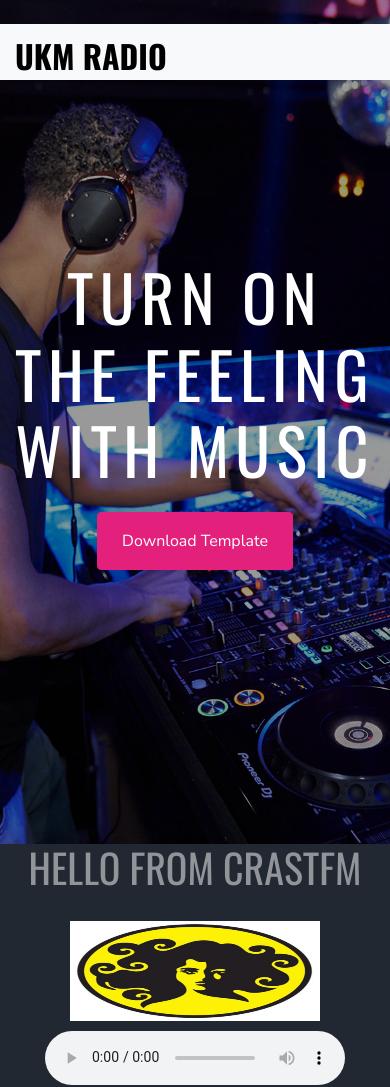
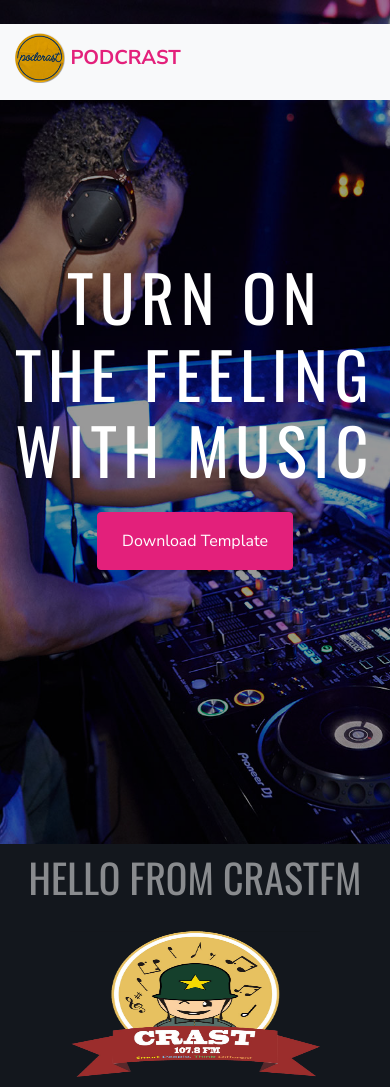
Before and after one commit to adrianfathurs/podcastIlkom, a CodeIgniter app: page /podcastilkom/ in a window 390 px wide; the page is wider, and only the part inside the window is pictured. Shown: the top 1087 px of that part. Run offline with CodeIgniter, Linux system fonts and the light colour scheme; style sheets or scripts are compiled from the project's sources; some libraries are stand-ins or nearby versions.

Commit message:
third commit

```diff
--- a/application/controllers/HomePage.php
+++ b/application/controllers/HomePage.php
@@ -5,7 +5,7 @@ class HomePage extends CI_Controller {
 
 	public function index()
 	{
-		$data['css']="template/template_homepage_css";
+		$data['css']="home/vhomepage_css";
 		$this->load->view('template/header');
 		$this->load->view('home/homePage',$data);
 		$this->load->view('template/footer');
--- a/application/views/home/homePage.php
+++ b/application/views/home/homePage.php
@@ -15,32 +15,46 @@ if (isset($css)) {
   </div>
 </div>
 
-<div class="container-fluid ">
+<div class="container-fluid container-margin bg-dark">
   <div class="row">
     <div class="col-md-2">
       <!-- KOSONG -->
     </div>
-    <div class="col-md-5">
+    <div class="col-md-6">
       <div class="row">
         <h1 class="animated infinite bounce animated.slow tengah">HELLO FROM CRASTFM</h1>
       </div>
       <div class="row ">
-       <img class="tengah"src="assets/images/prambors.jpg" width="250" height="100" class="d-inline-block align-top" alt="" loading="lazy">
+       <img class="tengah"src="assets/images/lambang_crast.png" width="250" height="150" class="d-inline-block align-top" alt="" loading="lazy">
      </div>
      <div class="row ">
-      <audio class=" tengah padding-top-row" src="http://streaming.rri.co.id:9025/web-rrijakartapro1.mp3" preload="auto" controls>PLAY</audio>
+      <audio class=" tengah padding-top-row radius" src="http://streaming.rri.co.id:9025/web-rrijakartapro1.mp3" preload="auto" controls>PLAY</audio>
     </div>
   </div>
-  <div class="col-md-5">
-        <iframe class ="youtube-place" width="300" height="150" src="https://www.youtube.com/embed/videoseries?list=PLY1KVBn1ubF53_D9EWM2syCRkFjGSDXiw" frameborder="0" allow="autoplay; encrypted-media" allowfullscreen></iframe>
-        <iframe class ="youtube-place clear-float" width="300" height="150" src="https://www.youtube.com/embed/videoseries?list=PLY1KVBn1ubF53_D9EWM2syCRkFjGSDXiw" frameborder="0" allow="autoplay; encrypted-media" allowfullscreen></iframe>
+  <div class="col-md-4 ">
+    <div class="row">
+      <div class="card" style="width: 25rem;">
+        <h3 class="card-text px-1 text-black ">Youtube &nbsp;<a href="https://www.youtube.com/embed/videoseries?list=PLY1KVBn1ubF53_D9EWM2syCRkFjGSDXiw"><img class="animated infinite jello " src="assets/images/youtube.png" width="20px" height="20"></h3></a>
+        <iframe class ="youtube-place" width="398" height="200" src="https://www.youtube.com/embed/videoseries?list=PLY1KVBn1ubF53_D9EWM2syCRkFjGSDXiw" frameborder="0" allow="autoplay; encrypted-media" alt="PlaylistYoutube" allowfullscreen></iframe>
+
+      </div>
+    </div>
+    <div class="row mt-2">
+      <div class="card" style="width: 25rem;">
+        <iframe class ="youtube-place" width="398" height="200" src="https://www.youtube.com/embed/videoseries?list=PLY1KVBn1ubF53_D9EWM2syCRkFjGSDXiw" frameborder="0" allow="autoplay; encrypted-media" alt="PlaylistYoutube" allowfullscreen></iframe>
+        <div class="card-body">
+          <p class="card-text text-black">Some quick example text to build on the card title and make up the bulk of the card's content.</p>
+        </div>
+      </div>
+    </div>
+
   </div>
 </div>
 
 <!-- Link buat menampilkan playlist spotify -->
 <!-- <iframe class= ""src="https://open.spotify.com/embed/playlist/1Vs0AmVOfmGza5oYf3Ox1B" width="800" height="800" frameborder="0" allowtransparency="true" allow="encrypted-media"></iframe> -->
 
-
+<!-- <iframe class ="youtube-place clear-float" width="300" height="150" src="https://www.youtube.com/embed/videoseries?list=PLY1KVBn1ubF53_D9EWM2syCRkFjGSDXiw" frameborder="0" allow="autoplay; encrypted-media" allowfullscreen></iframe> -->
 
 </div>
 
@@ -48,7 +62,7 @@ if (isset($css)) {
   <div class="container">
     <div class="row">
       <div class="site-section-heading text-center mb-5 w-border col-md-6 mx-auto">
-        <h2 class="mb-5">Upcoming Shows</h2>
+        <h2 class="mb-5">Schedule Shows</h2>
         <p>Lorem ipsum dolor sit amet, consectetur adipisicing elit. Eveniet, fugit nam obcaecati fuga itaque deserunt
         officia, error reiciendis ab quod?</p>
       </div>
--- /dev/null
+++ b/application/views/home/vhomepage_css.php
@@ -0,0 +1,2 @@
+<link href="<?php echo base_url(); ?>assets/css/homePage.css" rel="stylesheet">
+<link href="<?php echo base_url(); ?>assets/css/animate.css" rel="stylesheet">
--- a/application/views/template/header.php
+++ b/application/views/template/header.php
@@ -1,7 +1,8 @@
 <!DOCTYPE html>
 <html lang="en">
 <head>
-  <title>Deejee &mdash; Colorlib Website Template</title>
+  <link rel="shortcut icon" href="assets/images/lambang_crast.png" width="20px">
+  <title>Crast FM</title>
   <meta charset="utf-8">
   <meta name="viewport" content="width=device-width, initial-scale=1, shrink-to-fit=no">
 
@@ -27,11 +28,15 @@
       <div class="container py-1">
         <div class="row align-items-center">
           <div class="col-8 col-md-8 col-lg-4">
-            <h1 class="mb-0"><a href="index.html" class="text-black h2 mb-0"><strong>UKM RADIO</strong></a></h1>
+           <a class="navbar-brand" href="#">
+
+            <img src="assets/images/logo_podcrast-2.png" width="50" height="50" alt="" loading="lazy" alt="PODCRAST" class="logo-brand-display"><strong><p class="text-style-brand pt-2">&nbsp;PODCRAST</p></strong></img>
+
+
+          </a>
         </div>
         <div class="col-4 col-md-4 col-lg-8">
           <nav class="site-navigation text-right text-md-right" role="navigation">
-
             <div class="d-inline-block d-lg-none ml-md-0 mr-auto py-3"><a href="#" class="site-menu-toggle js-menu-toggle text-white"><span class="icon-menu h3"></span></a></div>
 
             <ul class="site-menu js-clone-nav d-none d-lg-block">
--- a/assets/css/homePage.css
+++ b/assets/css/homePage.css
@@ -1,20 +1,49 @@
+@media (max-width: 991px){
+	.youtube-place{
+
+		float:none;
+		position: center;
+
+	}
+}
 .youtube-place{
-	margin-top: 5px;
+
 	float:right;
+
 }
 .clear-float{
 	clear: right;
 }
+.background-youtube{
+	width: 410;
+	height: 210;
+	background-color: #fff;
+}
 .margin-container{
 	padding-top: 160px;
+}
+.container-margin{
+	padding-bottom: 10px;
+	padding-top: 10px;
 }
 .padding-top-row{
 	margin-top: 10px;
 }
-.tengah
-{
+.tengah{
 	margin-top: 10px;
 	display: block;
 	margin-left: auto;
 	margin-right: auto;
 }
+.radius{
+	border-radius: 10px;
+	background-color:
+}
+.logo-brand-display{
+	display: inline;
+	float: left;
+}
+.text-style-brand{
+
+
+}
--- a/wokw.txt
+++ b/wokw.txt
@@ -1 +1 @@
-cdscsdc
+vvfcdscsdc
```
Also changed, not shown: assets/images/20171014000903.jpg (added), assets/images/lambang_crast.png (added), assets/images/logo_podcrast-2.png (added), assets/images/logo_podcrast.jpg (added), assets/images/logo_podcrast.png (added), assets/images/youtube.png (added). Lines whose indentation alone changed are shown as unchanged.
